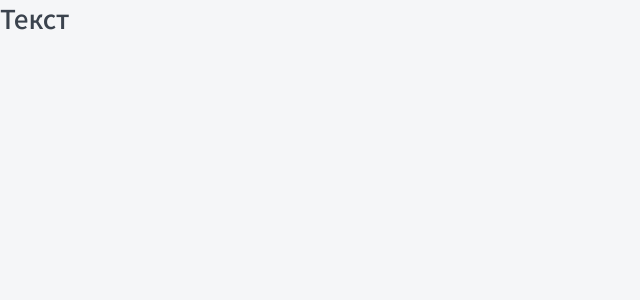
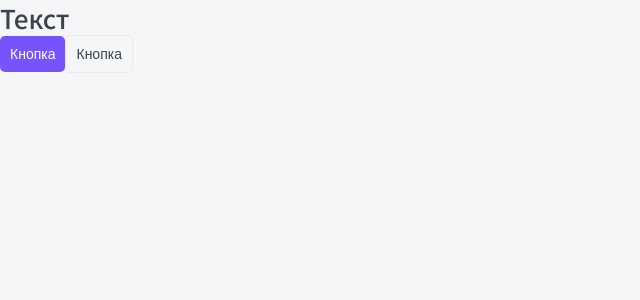
Before and after one commit to pahany4/nextJS_Typescript, a Next.js app: page / in a window 1280 px wide. Shown: the top 300 px of the page, without its empty margins (0-640 px from the left). Built offline with nearby package versions, Linux system fonts and the light colour scheme.

Commit message:
Компонент "кнопка", пакет "classnames".

```diff
--- /dev/null
+++ b/components/Button/Button.module.css
@@ -0,0 +1,35 @@
+.button {
+	display: inline-block;
+
+	box-sizing: border-box;
+	padding: 10px;
+
+	cursor: pointer;
+	transition: all 0.2s;
+	text-align: center;
+
+	border: none;
+	border-radius: 5px;
+
+	font-size: 14px;
+}
+
+.primary {
+	color: var(--white);
+	background-color: var(--primary);
+}
+
+.primary:hover {
+	background-color: var(--primary-hover);
+}
+
+.ghost {
+	color: var(--black);
+	border: 1px solid var(--gray-light);
+	background: none;
+}
+
+.ghost:hover {
+	color: var(--white);
+	background-color: var(--primary);
+}
--- /dev/null
+++ b/components/Button/Button.props.ts
@@ -0,0 +1,6 @@
+import { ReactNode } from 'react';
+
+export interface ButtonProps {
+	children: ReactNode;
+	appearance: 'primary' | 'ghost';
+}
--- /dev/null
+++ b/components/Button/Button.tsx
@@ -0,0 +1,16 @@
+import styles from './Button.module.css';
+import { ButtonProps } from './Button.props';
+import cn from 'classnames';
+
+export const Button = ({ appearance, children }: ButtonProps): JSX.Element => {
+	return (
+		<button
+			className={cn(styles.button, {
+				[styles.primary]: appearance == 'primary',
+				[styles.ghost]: appearance == 'ghost',
+			})}
+		>
+			{children}
+		</button>
+	);
+};
--- a/components/index.ts
+++ b/components/index.ts
@@ -1 +1,2 @@
 export * from './Htag/Htag';
+export * from './Button/Button';
--- a/package.json
+++ b/package.json
@@ -16,6 +16,7 @@
     "react-dom": "18.1.0"
   },
   "devDependencies": {
+    "@types/classnames": "^2.3.1",
     "@types/node": "^17.0.40",
     "@types/react": "^18.0.12",
     "@typescript-eslint/eslint-plugin": "^5.27.1",
--- a/pages/index.tsx
+++ b/pages/index.tsx
@@ -1,10 +1,12 @@
 import React from 'react';
-import { Htag } from '../components';
+import { Button, Htag } from '../components';
 
 export default function Home(): JSX.Element {
 	return (
 		<>
 			<Htag tag='h1'>Текст</Htag>
+			<Button appearance='primary'>Кнопка</Button>
+			<Button appearance='ghost'>Кнопка</Button>
 		</>
 	);
 }
--- a/styles/globals.css
+++ b/styles/globals.css
@@ -4,7 +4,7 @@ body {
 	padding: 0;
 
 	color: var(--black);
-	background: #f5f6f8;
+	background: #F5F6F8;
 
 	font-family: "Noto Sans KR", sans-serif;
 }
@@ -20,11 +20,13 @@ a {
 }
 
 :root {
-	--black: #3b434e;
+	--black: #3B434E;
+	--gray-light: #EBEBEB;
 	--white: white;
-	--primary: #7653fc;
-	--red: #fc836d;
-	--green: #1dc37e;
-	--green-light: #c8f8e4;
+	--primary: #7653FC;
+	--primary-hover: #6344DF;
+	--red: #FC836D;
+	--green: #1DC37E;
+	--green-light: #C8F8E4;
 	--font-family: "Noto Sans KR", sans-serif;
 }
```
Also changed, not shown: .stylelintrc.json, 1 other file (tests, documents, lock files or other folders).
